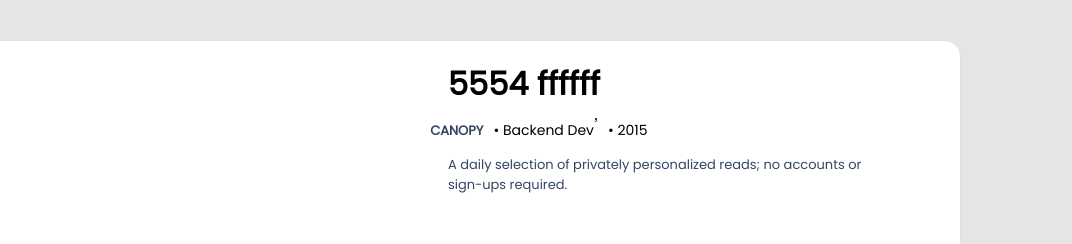
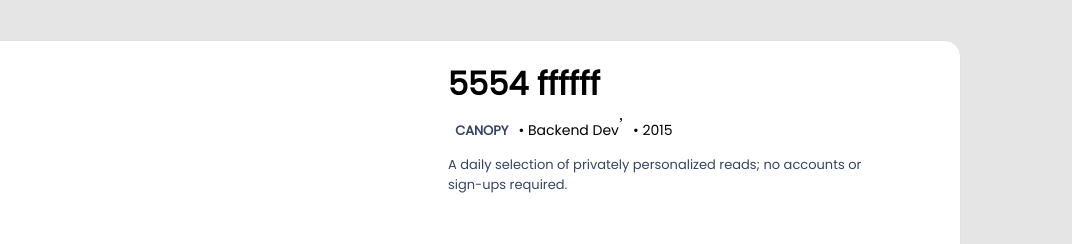
Before and after one commit to Zeph180/my-portfolio-microverse, a website: page index.html in a window 1280 px wide. Shown: the part 690-934 px from the top of the page, 208-1280 px from the left. Drawn offline with Linux system fonts and the light colour scheme.

Commit message:
Style desk popup canopy

```diff
--- a/index.css
+++ b/index.css
@@ -714,6 +714,10 @@ label {
     margin: 0;
   }
 
+  .canopy {
+    margin-left: 25px;
+  }
+
   .work-list {
     height: fit-content;
     margin-left: -4%;
@@ -802,6 +806,8 @@ label {
     font-size: 14px;
   }
 
+
+
   .contact-sec input,
   textarea {
     width: 73%;
```
